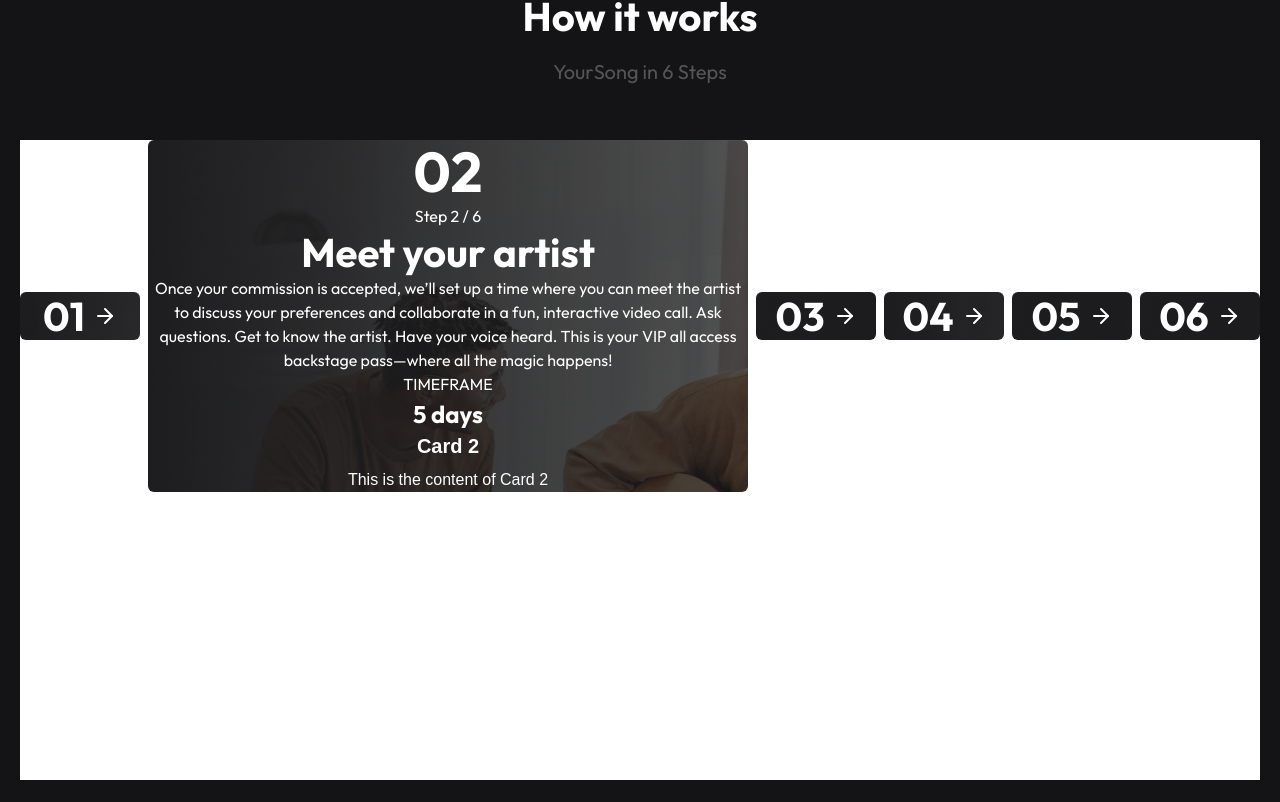
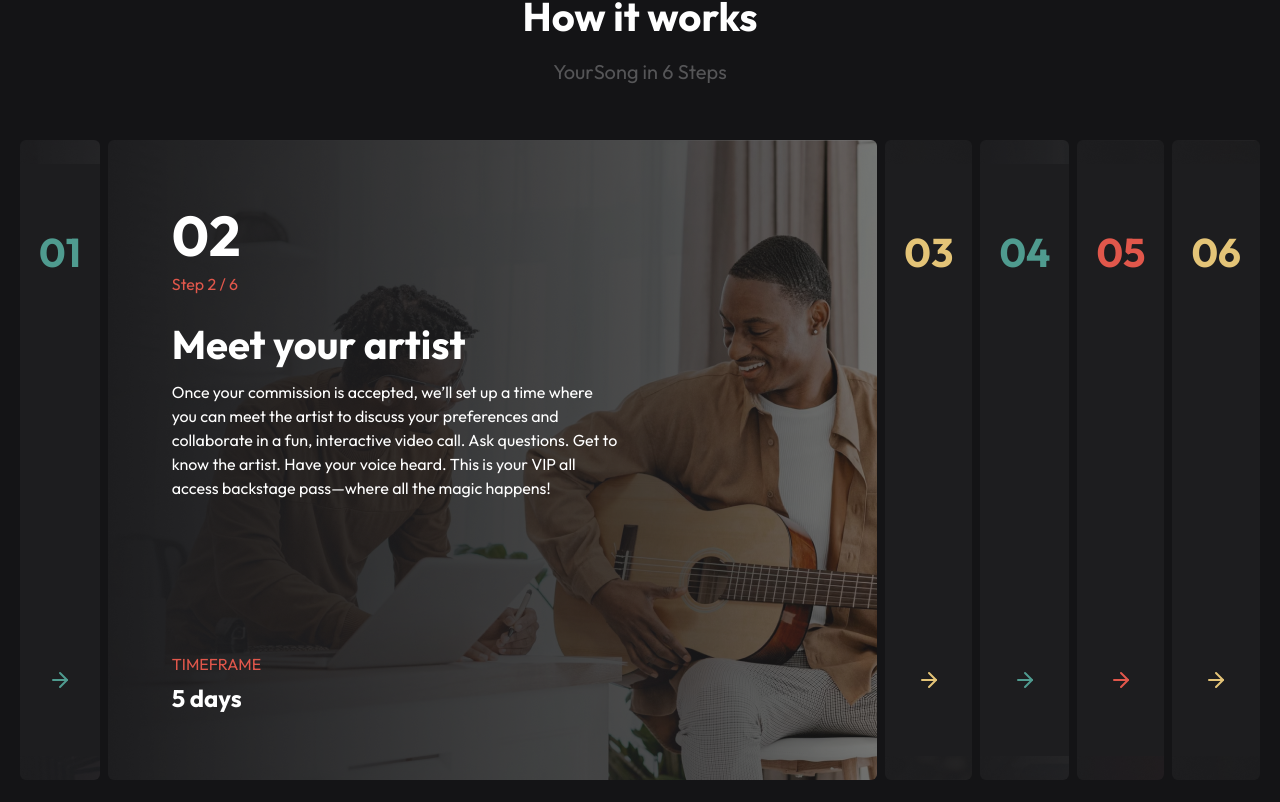
Before and after one commit to rakibul-wdp/your-song-wdp, a Next.js app: page / in a window 1280 px wide. Shown: the part 678-1480 px from the top of the page. Built offline with nearby package versions, Linux system fonts and the light colour scheme.

Commit message:
home page how it works section done

```diff
--- a/src/components/pages/home/how-works.tsx
+++ b/src/components/pages/home/how-works.tsx
@@ -14,7 +14,7 @@ export const HowWorks: FC = () => {
         </P>
       </div>
 
-      <div className="bg-white w-full h-[640px]">
+      <div className="w-full">
         <Slider />
       </div>
     </Container>
--- a/src/components/pages/home/slider.tsx
+++ b/src/components/pages/home/slider.tsx
@@ -1,5 +1,6 @@
 "use client";
 
+import { cn } from "@/lib/utils";
 import { ArrowRight } from "lucide-react";
 import { FC, useEffect, useState } from "react";
 import { P, SubTitle, Title } from "../../typography";
@@ -63,6 +64,19 @@ export const sliders: ISliders[] = [
   },
 ];
 
+interface ColorMap {
+  [key: number]: string;
+}
+
+const colorMap: ColorMap = {
+  1: "text-primary-green",
+  2: "text-primary-coral",
+  3: "text-primary-yellow",
+  4: "text-primary-green",
+  5: "text-primary-coral",
+  6: "text-primary-yellow",
+};
+
 export const Slider: FC = () => {
   const [activeCard, setActiveCard] = useState(1);
 
@@ -74,39 +88,57 @@ export const Slider: FC = () => {
   }, []);
 
   return (
-    <div className="flex justify-center items-center gap-2 overflow-hidden">
+    <div className="flex flex-col lg:flex-row justify-center items-center gap-2 overflow-hidden">
       {sliders.map(({ id, img, title, description, timeFrame }) => (
         <div
           key={id}
-          className={`transition-all duration-500 ease-in-out
-          ${activeCard === id ? "flex-[5] bg-red-500" : "flex-[1] bg-gray-700"}
-          rounded-md cursor-pointer flex justify-center items-center text-white`}
+          className={`h-[640px] w-full transition-all duration-500 ease-in-out
+          ${activeCard === id ? "flex-[5] basis-11/12" : "flex-[1]"}
+          rounded-md cursor-pointer flex justify-center items-center`}
           style={{
             backgroundImage: `url(${img})`,
           }}
           onClick={() => setActiveCard(id)}
         >
           {activeCard === id ? (
-            <div className="text-center">
+            <div className="py-6 px-4 lg:p-16 h-full flex flex-col items-start justify-between">
+              <div>
+                <div className="flex flex-col items-start justify-center gap-1 mb-6">
                   <Title variant="H4">0{id}</Title>
-              <P variant="P3">Step {id} / 6</P>
+                  <P variant="P3" className={cn(colorMap[id])}>
+                    Step {id} / 6
+                  </P>
+                </div>
+                <div className="flex flex-col items-start justify-center gap-3">
                   <SubTitle variant="H4">{title}</SubTitle>
-              <P variant="P3">{description}</P>
-              <P variant="P3" className="uppercase">
+                  <P variant="P3" className="w-[70%]">
+                    {description}
+                  </P>
+                </div>
+              </div>
+              <div className="flex flex-col items-start justify-center gap-1">
+                <P variant="P3" className={cn("uppercase", colorMap[id])}>
                   TimeFrame
                 </P>
                 <SubTitle variant="H7" className="leading-9">
                   {timeFrame}
                 </SubTitle>
-              <h2 className="text-xl font-bold">Card {id}</h2>
-              <p className="mt-2">This is the content of Card {id}</p>
+              </div>
             </div>
           ) : (
-            <div className="flex items-center space-x-2">
-              <SubTitle variant="H4" className="leading-[64px]">
+            <div
+              className={cn(
+                "bg-[#1D1D1F] w-full flex lg:flex-col items-center justify-between gap-[230px] lg:gap-[392px]",
+                "py-3 px-4 lg:py-16 lg:px-[19px]"
+              )}
+            >
+              <SubTitle
+                variant="H4"
+                className={cn("leading-[64px]", colorMap[id])}
+              >
                 0{id}
               </SubTitle>
-              <ArrowRight />
+              <ArrowRight className={cn(colorMap[id])} />
             </div>
           )}
         </div>
```
Lines whose indentation alone changed are shown as unchanged.
